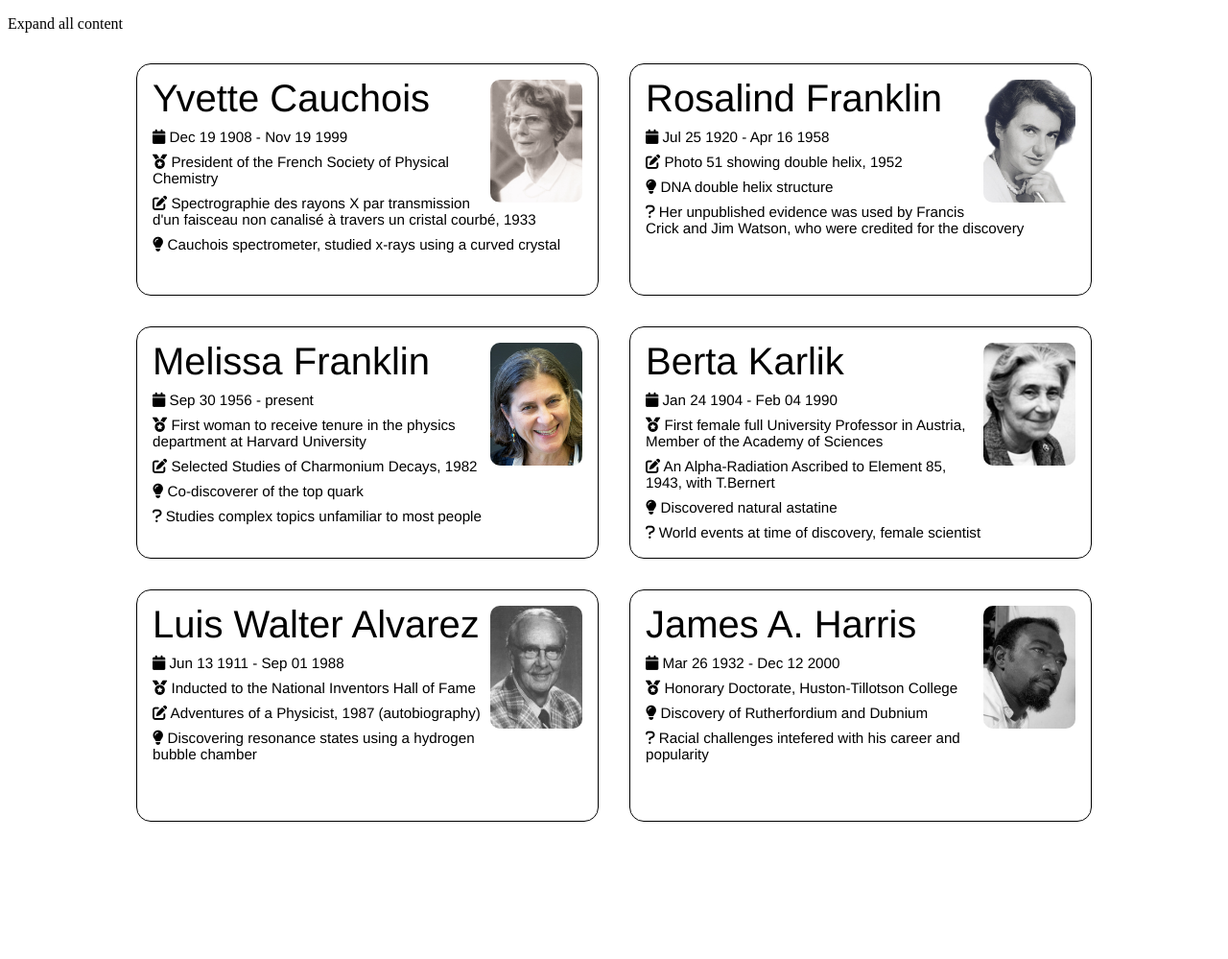
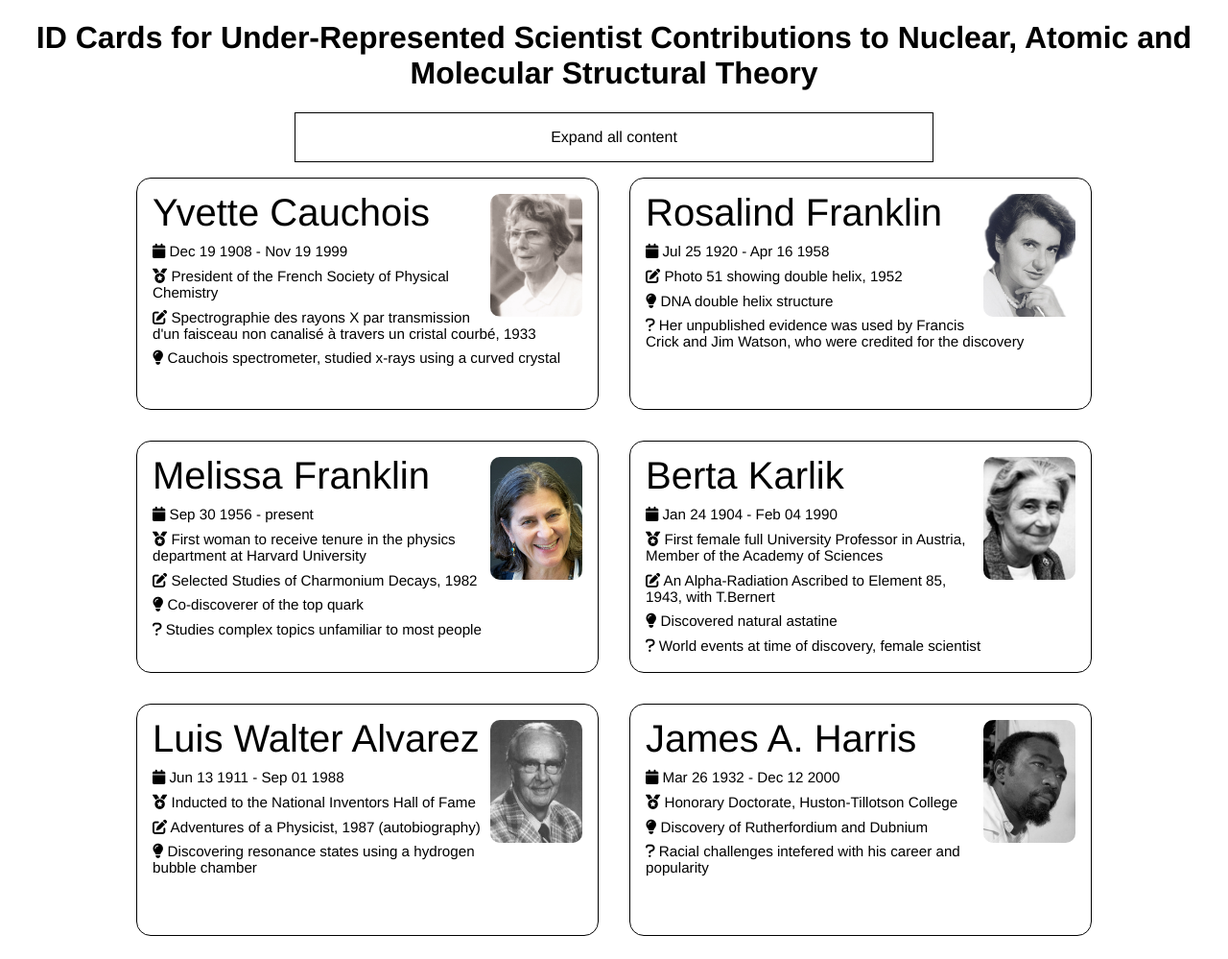
Before and after one commit to hirundinidae/chemID, a Flask app: page / in a window 1280 px wide. Shown: the whole page at 96% size. Before the commit the page ends 856 px from the top, so only its background shows below. Run offline with Flask 2, Linux system fonts and the light colour scheme; some libraries are stand-ins or nearby versions.

Commit message:
Add title

```diff
--- a/app/static/chemID.css
+++ b/app/static/chemID.css
@@ -1,5 +1,23 @@
 #container {
+    font-family: Helvetica, san-serif;
     width: 100%;
+}
+
+h1 {
+    text-align: center;
+}
+
+#expand-button {
+    margin: auto;
+    width: 50%;
+    padding: 1rem;
+    text-align: center;
+    transition: .2s transform ease-in-out;
+    border: 1px solid black;
+}
+
+#expand-button:hover {
+    transform: scale(0.9);
 }
 
 #cards-list {
@@ -10,7 +28,6 @@
 }
 
 .card-back {
-    font-family: Helvetica, san-serif;
     font-size: 0.95rem;
     width: 30rem;
     height: 15rem;
--- a/app/templates/index.html
+++ b/app/templates/index.html
@@ -6,6 +6,8 @@
     </head>
     <body>
         <div id="container">
+            <h1>ID Cards for Under-Represented Scientist Contributions to Nuclear, Atomic
+                and Molecular Structural Theory</h1>
             <p id="expand-button">Expand all content</p>
             <div id="cards-list">
                 {% for card in cards %}
```
